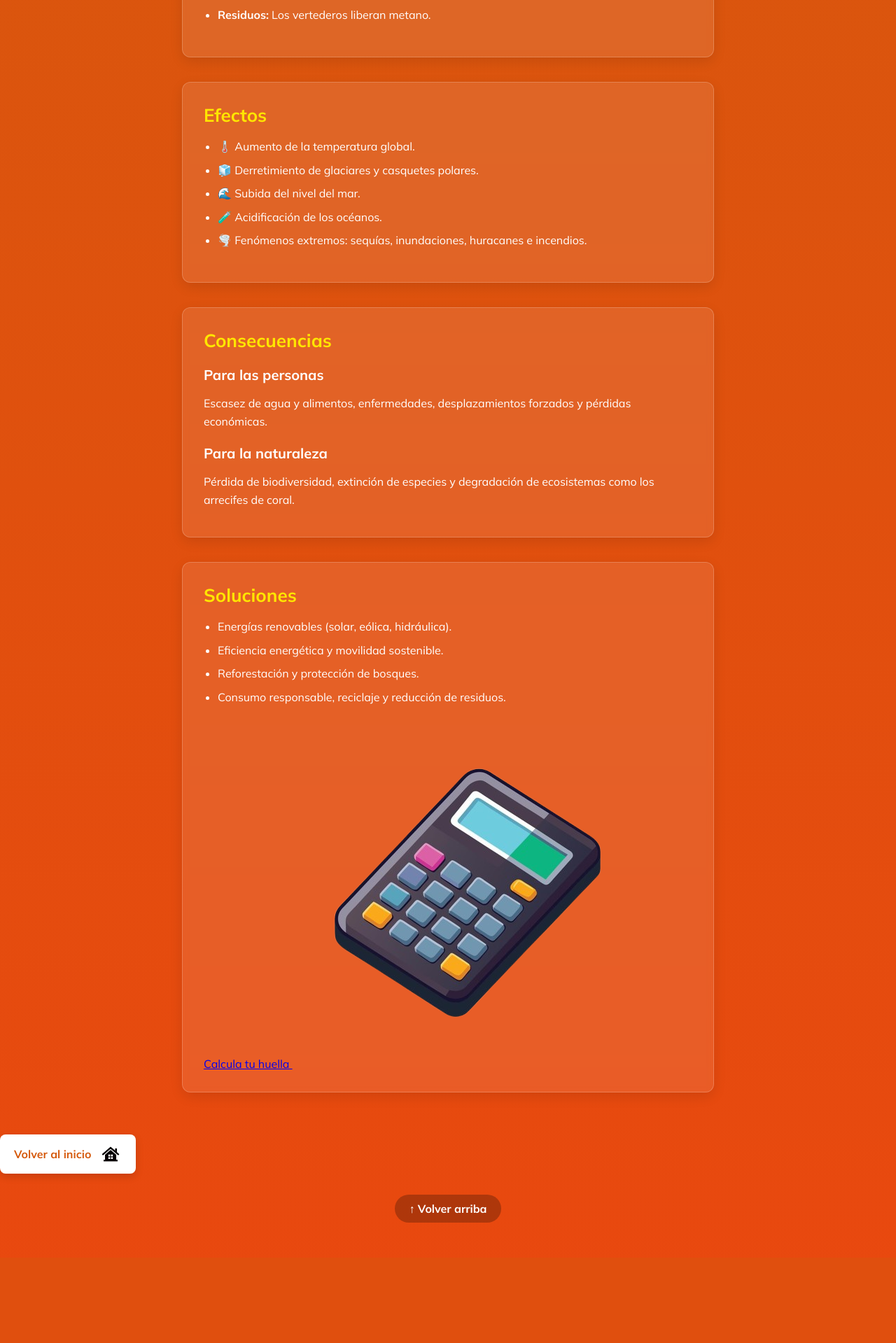
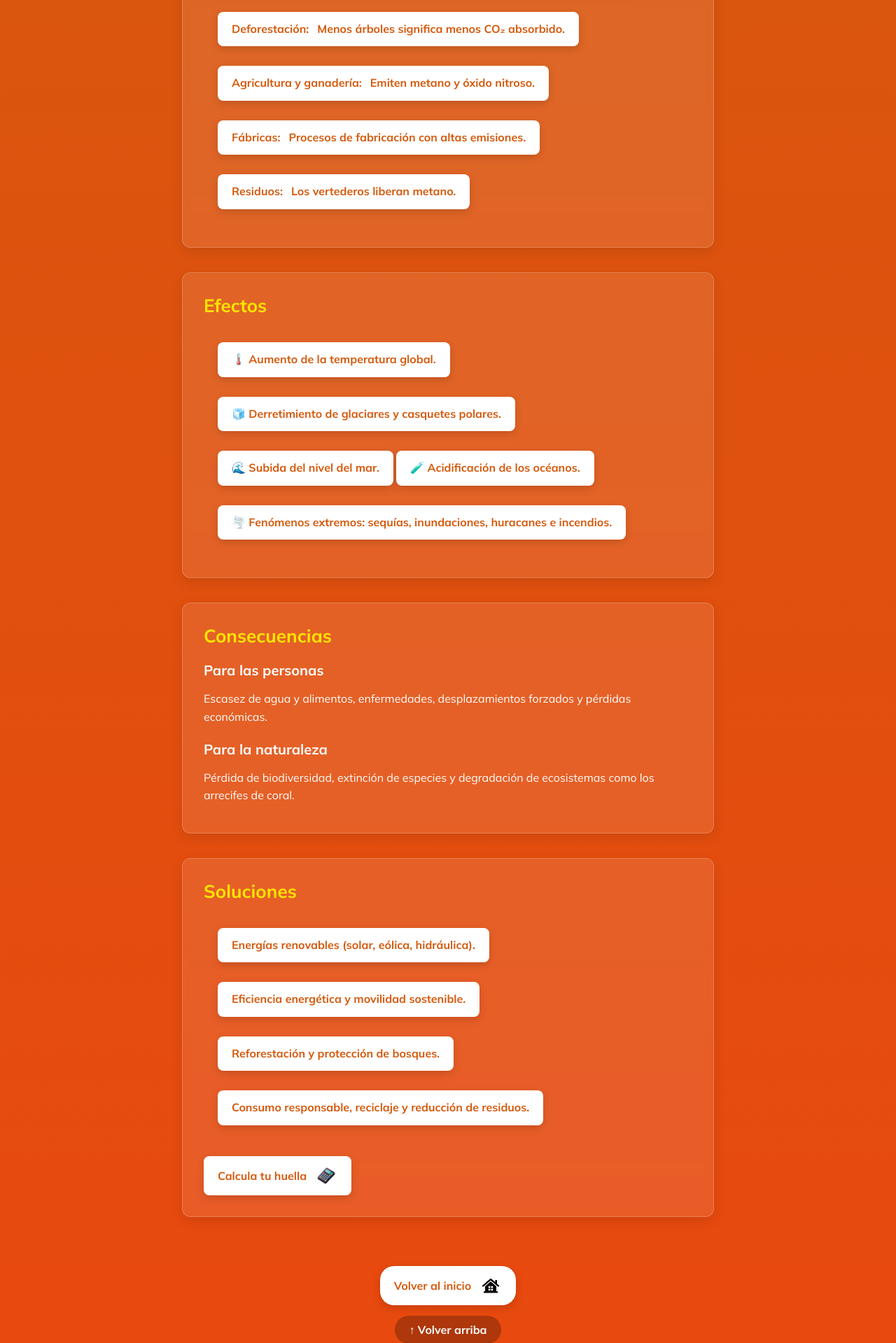
Before and after one commit to amilcar-aga/final_proyect_KODLAND, a Flask app: page /teoria in a window 1280 px wide. Shown: the part 724-2643 px from the top of the page at 70% size. Before the commit the page ends 2471 px from the top, so only its background shows below. Run offline with Flask 3, Linux system fonts and the light colour scheme.

Commit message:
Add files via upload

```diff
--- a/static/css/teoria.css
+++ b/static/css/teoria.css
@@ -121,11 +121,24 @@ main.contenido-teoria {
 }
 
 .seccion li {
-  margin-bottom: 8px;
+ display: inline-flex;
+  align-items: center;
+  gap: 12px;
+  margin-top: 20px;
+  padding: 12px 20px;
+  border-radius: 8px;
+  background-color: #ffffff;
+  color: #d55a0d;
+  font-weight: 700;
+  font-size: 16px;
+  text-decoration: none;
+  box-shadow: 0 4px 12px rgba(0, 0, 0, 0.15);
+  transition: transform 0.15s ease, background-color 0.2s ease; margin-bottom: 8px;
 }
 
+
 /* Corrección de la imagen grande de la calculadora */
-.btn {
+.btn-calculadora {
   display: inline-flex;
   align-items: center;
   gap: 12px;
@@ -141,22 +154,74 @@ main.contenido-teoria {
   transition: transform 0.15s ease, background-color 0.2s ease;
 }
 
-.btn:hover {
+.btn-calculadora:hover {
   background-color: #f5f5f5;
   transform: translateY(-2px);
 }
 
-.btn img {
+.btn-calculadora img {
   width: 32px;      /* Controla el ancho estricto para que no se expanda */
   height: 32px;     /* Controla la altura estricta */
   object-fit: contain;
 }
 
-/* Botón flotante para volver arriba */
+/* Contenedor de botones centrado */
+.volver {
+  display: flex;
+  flex-direction: column;
+  align-items: center; /* Centra los botones dentro del contenedor */
+  gap: 15px;
+  width: 100%;
+  max-width: 380px;
+  margin: 30px auto 50px auto; /* Centra el contenedor completo en la pantalla */
+}
+
+.btn{
+  display: inline-block;
+  padding: 14px 20px;
+  border-radius: 8px;
+  background-color: #ffffff;
+  color: #d55a0d;
+  font-weight: 700;
+  font-size: 16px;
+  text-decoration: none;
+  box-shadow: 0 4px 12px rgba(0, 0, 0, 0.15);
+  transition: transform 0.15s ease, background-color 0.2s ease, box-shadow 0.2s ease;
+}
+
+.btn-vuelta {
+  display: inline-flex;
+  align-items: center;
+  justify-content: center;
+  gap: 12px;
+  padding: 12px 20px;
+  border-radius: 20px;
+  background-color: #ffffff;
+  color: #d55a0d;
+  font-weight: 700;
+  font-size: 16px;
+  text-decoration: none;
+  width: fit-content;
+  box-shadow: 0 4px 12px rgba(0, 0, 0, 0.15);
+  transition: transform 0.15s ease, background-color 0.2s ease;
+}
+
+.btn-vuelta:hover {
+  background-color: #f5f5f5;
+  transform: translateY(-2px);
+}
+
+.btn-vuelta img {
+  width: 32px;      /* Controla el ancho estricto para que no se expanda */
+  height: 32px;     /* Controla la altura estricta */
+  object-fit: contain;
+}
+
+/* Botón para volver arriba */
 .subir {
-  display: block;
+  display: inline-block;
   text-align: center;
-  margin: 30px auto 50px auto;
+  margin: 0; /* El margen ya lo maneja el contenedor .volver */
   color: #ffffff;
   text-decoration: none;
   font-weight: 700;
@@ -166,7 +231,6 @@ main.contenido-teoria {
   width: fit-content;
   transition: background-color 0.2s ease;
 }
-
 .subir:hover {
   background-color: rgba(0, 0, 0, 0.4);
 }
```
